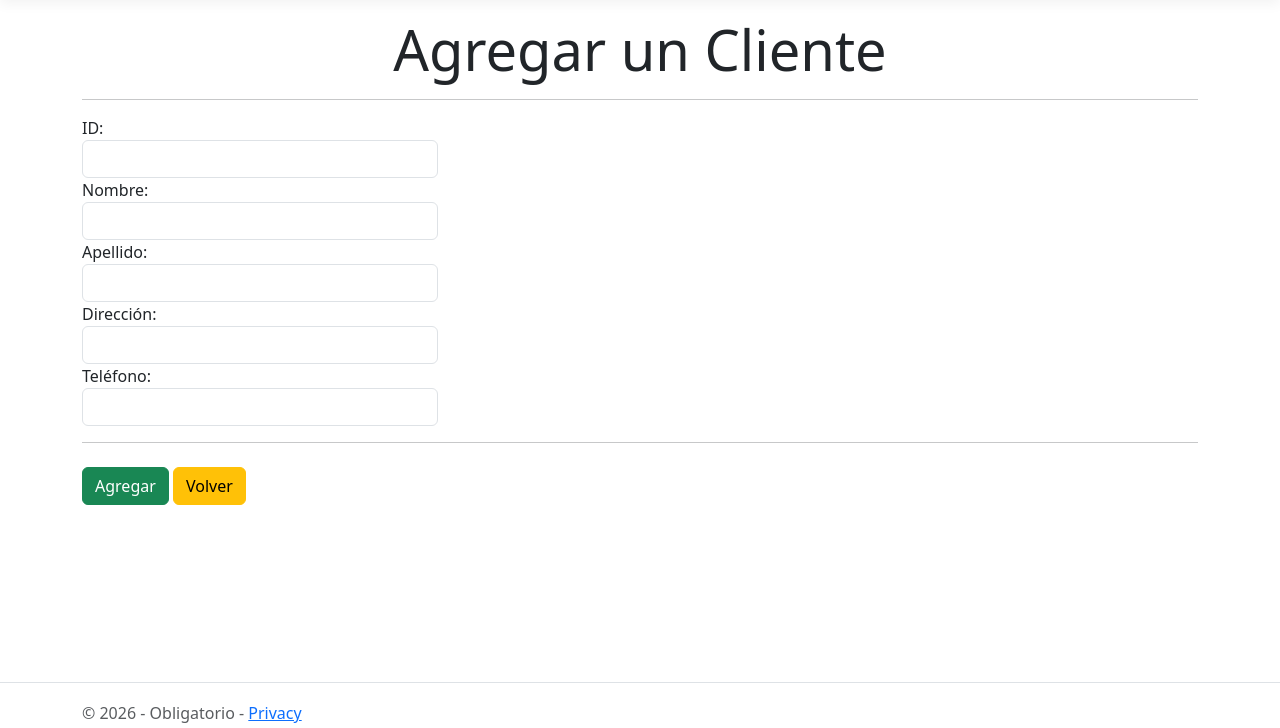
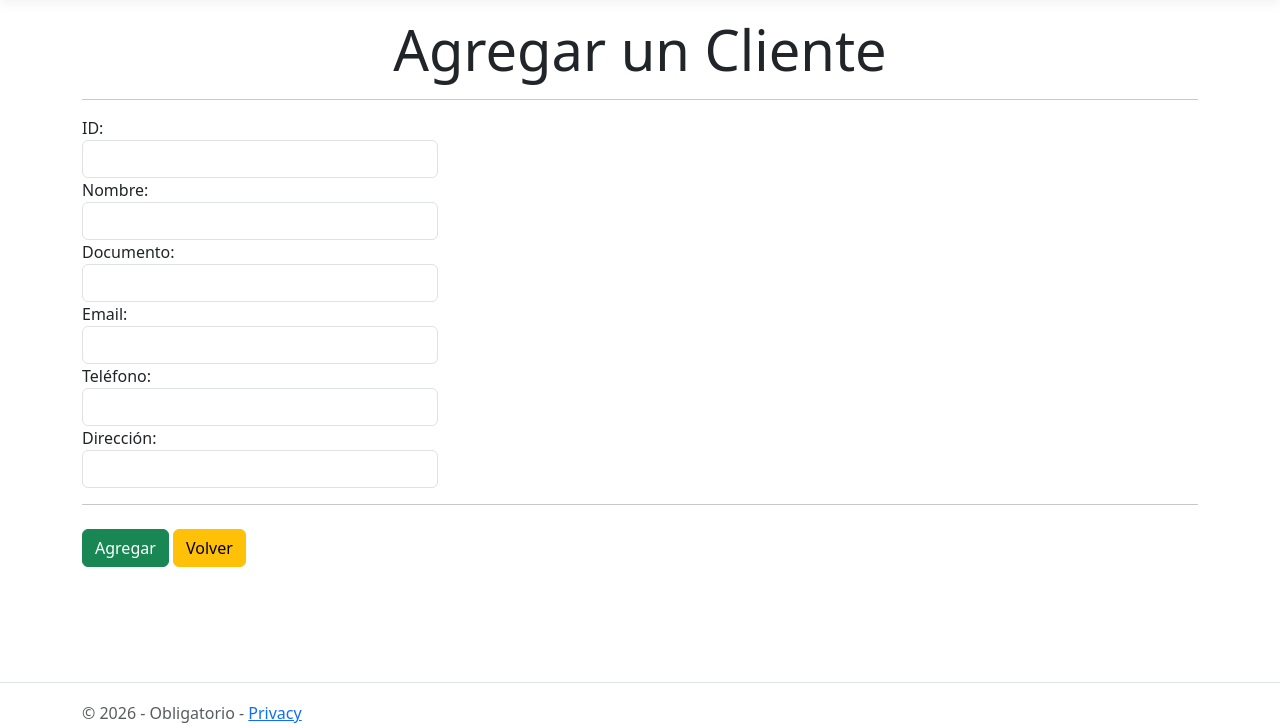
Before and after one commit to Azulado804/Obligatorio, an ASP.NET Core app: page /PageCliente/Alta in a window 1280 px wide. Shown: the part 57-785 px from the top of the page. Run offline with ASP.NET Core 8, Linux system fonts and the light colour scheme; style sheets or scripts are compiled from the project's sources; some libraries are stand-ins or nearby versions.

Commit message:
Parte abm Clientes

```diff
--- a/Pages/PageCliente/Alta.cshtml
+++ b/Pages/PageCliente/Alta.cshtml
@@ -1,5 +1,5 @@
 @page
-@model Almacen.Pages.PageCliente.AltaModel
+@model Obligatorio.Pages.PageCliente.AltaModel
 @{
     ViewData["Title"] = "Agregar Cliente";
 }
@@ -18,16 +18,21 @@
                     <input class="form-control" type="text" name="nombre" id="nombre" />
                 </div>
                 <div class="form-group">
-                    <label for="tipo">Apellido:</label>
-                    <input class="form-control" type="text" name="apellido" id="apellido"/>
+                    <label for="documento">Documento:</label>
+                    <input class="form-control" type="text" name="documento" id="documento" />
                 </div>
                 <div class="form-group">
-                    <label for="stock">Dirección:</label>
-                    <input class="form-control" type="text" name="direccion" id="direccion"/>
+                    <label for="tipo">Email:</label>
+                    <input class="form-control" type="text" name="email" id="email"/>
+                </div>
+
+                <div class="form-group">
+                    <label for="telefono">Teléfono:</label>
+                    <input class="form-control" type="text" name="telefono" id="telefono" />
                 </div>
                 <div class="form-group">
-                    <label for="precio">Teléfono:</label>
-                    <input class="form-control" type="text" name="telefono" id="telefono" />
+                    <label for="telefono">Dirección:</label>
+                    <input class="form-control" type="text" name="direccion" id="direccion" />
                 </div>
             </div>
         </div>
--- a/Pages/PageCliente/Alta.cshtml.cs
+++ b/Pages/PageCliente/Alta.cshtml.cs
@@ -1,8 +1,8 @@
-using Almacen.Dominio;
+using Obligatorio.Dominio;
 using Microsoft.AspNetCore.Mvc;
 using Microsoft.AspNetCore.Mvc.RazorPages;
 
-namespace Almacen.Pages.PageCliente
+namespace Obligatorio.Pages.PageCliente
 {
     public class AltaModel : PageModel
     {
@@ -27,9 +27,13 @@ namespace Almacen.Pages.PageCliente
                 {
                     throw new Exception("Debe ingresar el Nombre del Cliente");
                 }
-                if (Request.Form["apellido"] == "")
+                if (Request.Form["documento"] == "")
                 {
-                    throw new Exception("Debe ingresar el Apellido del Cliente");
+                    throw new Exception("Debe ingresar el Documento del Cliente");
+                }
+                if (Request.Form["email"] == "")
+                {
+                    throw new Exception("Debe ingresar el Email del Cliente");
                 }
                 if (Request.Form["direccion"] == "")
                 {
@@ -43,11 +47,12 @@ namespace Almacen.Pages.PageCliente
 
                 int Id = int.Parse(Request.Form["id"]);
                 string Nombre = Request.Form["nombre"];
-                string Apellido = Request.Form["apellido"];
+                string Documento = Request.Form["documento"];
                 string Direccion = Request.Form["direccion"];
                 string Telefono = Request.Form["telefono"];
+                string Email = Request.Form["email"];
 
-                Cliente unCliente = new Cliente(Id, Nombre, Apellido, Direccion, Telefono);
+                Cliente unCliente = new Cliente(Id, Nombre, Documento, Direccion, Telefono,Email);
 
                 Controladora unaControladora = new Controladora();
 
--- a/Pages/PageCliente/Eliminar.cshtml
+++ b/Pages/PageCliente/Eliminar.cshtml
@@ -1,5 +1,5 @@
 @page
-@model Almacen.Pages.PageCliente.EliminarModel
+@model Obligatorio.Pages.PageCliente.EliminarModel
 @{
     ViewData["Title"] = "Eliminar Cliente";
 }
@@ -20,10 +20,10 @@
             @Html.DisplayFor(model => model.cliente.Nombre)
         </dd>
         <dt class="col-sm-2">
-            @Html.DisplayNameFor(model => model.cliente.Apellido)
+            @Html.DisplayNameFor(model => model.cliente.Documento)
         </dt>
         <dd class="col-sm-10">
-            @Html.DisplayFor(model => model.cliente.Apellido)
+            @Html.DisplayFor(model => model.cliente.Documento)
         </dd>
         <dt class="col-sm-2">
             @Html.DisplayNameFor(model => model.cliente.Direccion)
--- a/Pages/PageCliente/Eliminar.cshtml.cs
+++ b/Pages/PageCliente/Eliminar.cshtml.cs
@@ -1,8 +1,8 @@
 using Microsoft.AspNetCore.Mvc;
 using Microsoft.AspNetCore.Mvc.RazorPages;
-using Almacen.Dominio;
+using Obligatorio.Dominio;
 
-namespace Almacen.Pages.PageCliente
+namespace Obligatorio.Pages.PageCliente
 {
     public class EliminarModel : PageModel
     {
--- a/Pages/PageCliente/Listar.cshtml.cs
+++ b/Pages/PageCliente/Listar.cshtml.cs
@@ -1,8 +1,8 @@
-using Almacen.Dominio;
+using Obligatorio.Dominio;
 using Microsoft.AspNetCore.Mvc;
 using Microsoft.AspNetCore.Mvc.RazorPages;
 
-namespace Almacen.Pages.PageCliente
+namespace Obligatorio.Pages.PageCliente
 {
     public class ListarModel : PageModel
     {
--- a/Pages/Shared/_Layout.cshtml
+++ b/Pages/Shared/_Layout.cshtml
@@ -8,6 +8,7 @@
     <link rel="stylesheet" href="~/lib/bootstrap/dist/css/bootstrap.min.css" />
     <link rel="stylesheet" href="~/css/site.css" asp-append-version="true" />
     <link rel="stylesheet" href="~/Obligatorio.styles.css" asp-append-version="true" />
+    <link rel="stylesheet" href="https://cdnjs.cloudflare.com/ajax/libs/font-awesome/5.11.2/css/all.min.css" />
 </head>
 <body>
     <header>
@@ -24,7 +25,7 @@
                             <a class="nav-link text-dark" asp-area="" asp-page="/Index">Home</a>
                         </li>
                         <li class="nav-item">
-                            <a class="nav-link text-dark" asp-area="" asp-page="/Privacy">Clientes</a>
+                            <a class="nav-link text-dark" asp-area="" asp-page="./PageCliente/Listar">Clientes</a>
                         </li>
                     </ul>
                 </div>
```
Also changed, not shown: Dominio/Cliente.cs (+11 -7 lines), Dominio/Controladora.cs (+12 -5 lines), Pages/Index.cshtml (+7 -3 lines), Pages/PageCliente/Listar.cshtml (+6 -4 lines), Pages/PageCliente/Modificar.cshtml (+8 -4 lines), Pages/PageCliente/Modificar.cshtml.cs (+11 -6 lines), Obligatorio.csproj.
